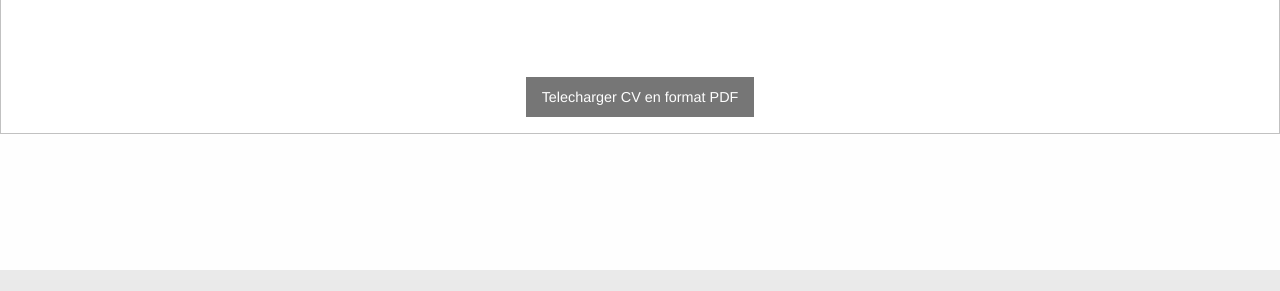
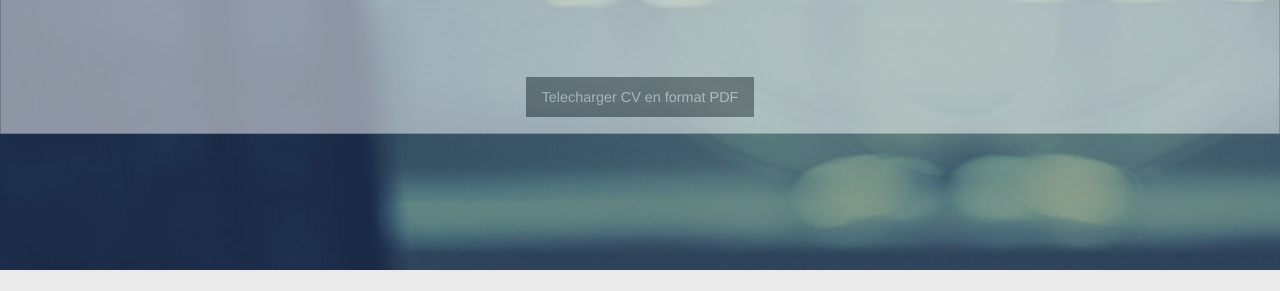
Before and after one commit to HamidiAyoub/CV, a plain HTML site: page index.html in a window 1280 px wide. Shown: the part 305-596 px from the top of the page. Drawn offline with nearby package versions, Linux system fonts and the light colour scheme.

Commit message:
utilisation des css interne

```diff
--- a/index.html
+++ b/index.html
@@ -7,8 +7,9 @@
     <title>Ayoub HAMIDI - Développeur .Net & Java </title>
 	<link rel="icon" type="image/png" href="img/HA.png" />
 
-	<link rel="stylesheet" href="https://cdn.jsdelivr.net/foundation/6.2.4/foundation.min.css">
-
+	<!--<link rel="stylesheet" href="https://cdn.jsdelivr.net/foundation/6.2.4/foundation.min.css">-->
+	<link rel="stylesheet" href="css/foundation.css">
+    	<link rel="stylesheet" href="css/app.css">
   </head>
   <body>
 
```
